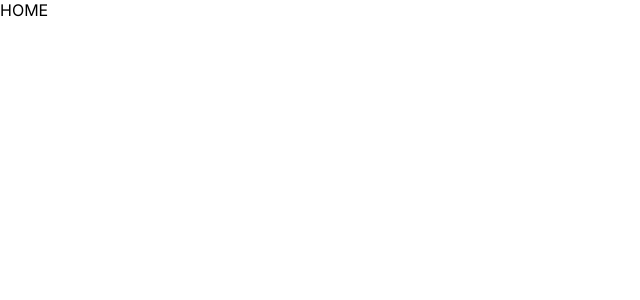
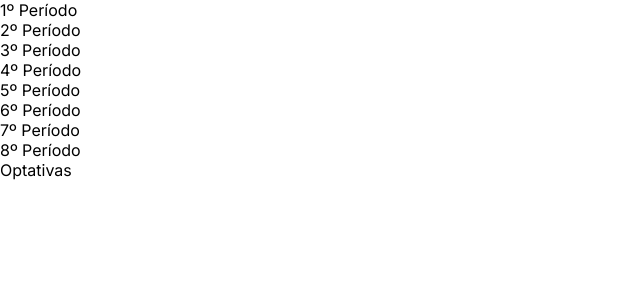
Before and after one commit to NyviDev/cefetdb-frontend, a React (Create React App) app: page / in a window 1280 px wide. Shown: the top 300 px of the page, without its empty margins (0-640 px from the left). Built offline with nearby package versions, Linux system fonts and the light colour scheme.

Commit message:
feat: create HTML structure for sidebar

```diff
--- a/src/View/App.tsx
+++ b/src/View/App.tsx
@@ -1,9 +1,10 @@
 import React from "react";
+import Sidebar from "../components/Sidebar";
 
 function App() {
   return (
-    <div className="App">
-     HOME
+    <div>
+      <Sidebar />
     </div>
   );
 }
--- /dev/null
+++ b/src/components/Sidebar.tsx
@@ -0,0 +1,24 @@
+import React from "react";
+
+
+function Sidebar() {
+  return (
+    <aside>
+      <nav>
+        <ul>
+          <li>1º Período</li>
+          <li>2º Período</li>
+          <li>3º Período</li>
+          <li>4º Período</li>
+          <li>5º Período</li>
+          <li>6º Período</li>
+          <li>7º Período</li>
+          <li>8º Período</li>
+          <li>Optativas</li>
+        </ul>
+      </nav>
+    </aside>
+  );
+}
+
+export default Sidebar;
```
